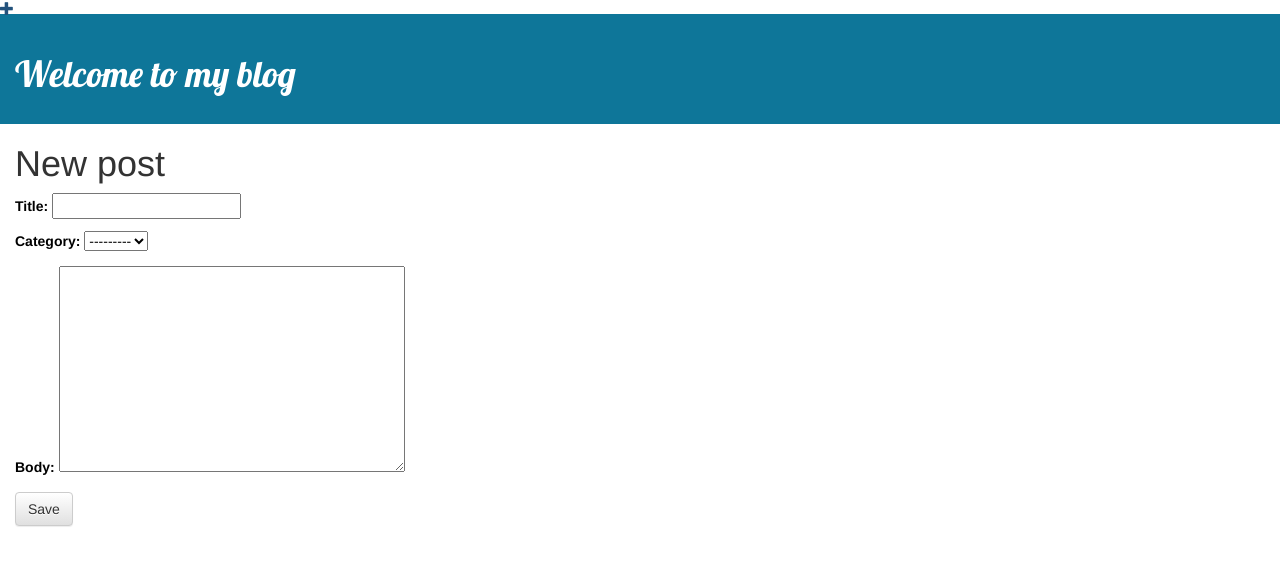
After one commit to Mannitello/IsAppToYou, a Django app: page /post/new/ in a window 1280 px wide. The commit adds this page. Shown: the top 566 px of the page. Run offline with Django 3.2, Linux system fonts and the light colour scheme; data that the repository does not hold is empty; some libraries are stand-ins or nearby versions.

Commit message:
added forms

```diff
--- /dev/null
+++ b/isapptoyou/blog/forms.py
@@ -0,0 +1,37 @@
+import itertools
+
+from django import forms
+from django.utils.text import slugify
+
+from .models import Blog
+
+class AddForm(forms.ModelForm):
+    class Meta:
+        model = Blog
+        fields = (
+            'title',
+            'category',
+            'body',
+        )
+
+    def save(self):
+
+        instance = super(AddForm, self).save(commit=False)
+        instance.slug = slugify(instance.title)
+        instance.save()
+
+        max_length = Blog._meta.get_field('slug').max_length
+        instance.slug = orig = slugify(instance.title)[:max_length]
+
+        #to make the slug unique we add a cunter to append
+        for x in itertools.count(1):
+            if not Blog.objects.filter(slug=instance.slug).exists():
+                break
+            instance.slug = '%s-%d' % (orig, x)
+
+            # Truncate the original slug dynamically. Minus 1 for the hyphen.
+            instance.slug = "%s-%d" % (orig[:max_length - len(str(x)) - 1], x)
+
+        instance.save()
+
+        return instance
--- a/isapptoyou/blog/templates/blog/base.html
+++ b/isapptoyou/blog/templates/blog/base.html
@@ -14,6 +14,7 @@
 
     </head>
     <body>
+        <a href="{% url 'post_new' %}" class="top-menu"><span class="glyphicon glyphicon-plus"></span></a>
 			<div class="title">
 				{% block title %}
         		<h1>Welcome to my blog</h1>
--- /dev/null
+++ b/isapptoyou/blog/templates/blog/post_edit.html
@@ -0,0 +1,10 @@
+{% extends 'blog/base.html' %}
+{% load staticfiles %}
+
+{% block content %}
+    <h1>New post</h1>
+    <form method="POST" class="post-form">{% csrf_token %}
+        {{ form.as_p }}
+        <button type="submit" class="save btn btn-default">Save</button>
+    </form>
+{% endblock %}
--- a/isapptoyou/blog/views.py
+++ b/isapptoyou/blog/views.py
@@ -1,13 +1,19 @@
 from django.shortcuts import render
+from django.shortcuts import redirect
 from isapptoyou.blog.models import Blog, Category
 from django.shortcuts import render_to_response, get_object_or_404
+from django.utils import timezone
+from django.template import RequestContext
 
+
+from .forms import AddForm
+from .models import Blog
 # Create your views here.
 
 def index(request):
     return render_to_response('index.html', {
         'categories': Category.objects.all(),
-        'posts': Blog.objects.all()[:5]
+        'posts': Blog.objects.all()
     })
 
 def view_post(request, slug):
@@ -19,5 +25,20 @@ def view_category(request, slug):
     category = get_object_or_404(Category, slug=slug)
     return render_to_response('view_category.html', {
         'category': category,
-        'posts': Blog.objects.filter(category=category)[:5]
+        'posts': Blog.objects.filter(category=category)
     })
+
+
+def post_new(request):
+    if request.method == 'POST':
+        form = AddForm(request.POST)
+        if form.is_valid():
+            #post = form.save(commit=False)
+            form.author = request.user
+            form.published_date = timezone.now()
+            post = form.save()
+            return redirect('isapptoyou.blog.views.index')
+    else:
+        form = AddForm()
+
+    return render(request, 'blog/post_edit.html', {'form': form})
--- a/isapptoyou/urls.py
+++ b/isapptoyou/urls.py
@@ -9,7 +9,8 @@ urlpatterns = patterns('',
     # url(r'^blog/', include('blog.urls')),
 
     url(r'^admin/', include(admin.site.urls)),
-    (r'^$', 'isapptoyou.blog.views.index'),
+    #(r'^$', 'isapptoyou.blog.views.index'),
+    url(r'^$', 'isapptoyou.blog.views.index', name='index'),
 url(
     r'^blog/view/(?P<slug>[^\.]+).html',
     'isapptoyou.blog.views.view_post',
@@ -18,4 +19,5 @@ url(
     r'^blog/category/(?P<slug>[^\.]+).html',
     'isapptoyou.blog.views.view_category',
     name='view_blog_category'),
+url(r'^post/new/$', 'isapptoyou.blog.views.post_new', name='post_new'),
 )
```
Also changed, not shown: isapptoyou/blog/templates/blog/index.html (line endings or trailing spaces), 4 other files.
